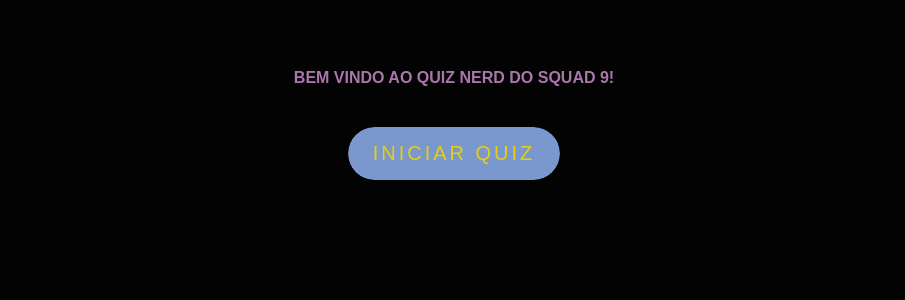
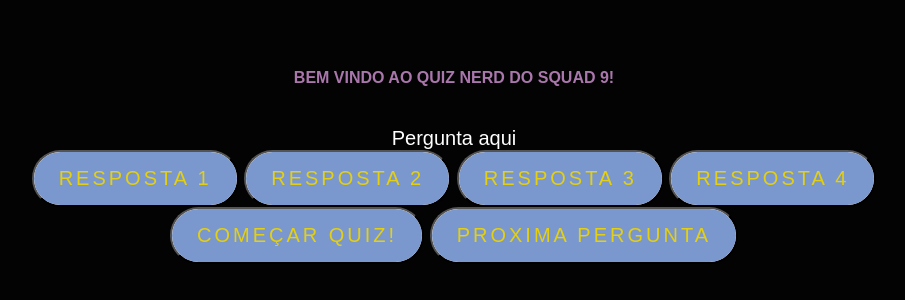
Before and after one commit to Annacarvalho-coder/Projeto-FinalM1, a plain HTML site: page index.html in a window 1280 px wide. Shown: the whole page, without its empty margins (186-1091 px from the left). Drawn offline with Linux system fonts and the light colour scheme.

Commit message:
Restruturação HTML

```diff
--- a/index.html
+++ b/index.html
@@ -1,19 +1,28 @@
 <!DOCTYPE html>
-<html lang="en">
+<html lang="pt-BR">
 <head>
     <meta charset="UTF-8">
     <meta name="viewport" content="width=device-width, initial-scale=1.0">
     <title>Quiz Nerd!</title>
     <link rel="stylesheet" href="./style.css">
-
-
 </head>
 <body>
     <div class="container">
         <h1>Bem vindo ao Quiz Nerd do SQUAD 9!</h1>
-    <a href="./quiz.html" href="./script.js" class="button">Iniciar Quiz</a>
-
+        <div class="quiz-container hide">
+            <span class="question">Pergunta aqui</span>
+            <div class="answers-container">
+                <button class="answer button">Resposta 1</button>
+                <button class="answer button">Resposta 2</button>
+                <button class="answer button">Resposta 3</button>
+                <button class="answer button">Resposta 4</button>
+            </div>
         </div>
+        <div class="controls-container">
+            <button class="start-quiz button">Começar Quiz!</button>
+            <button class="next-question button hide">Proxima Pergunta</button>
+        </div>
+    </div>
     <script src="./script.js"></script>
 </body>
 </html>
```
